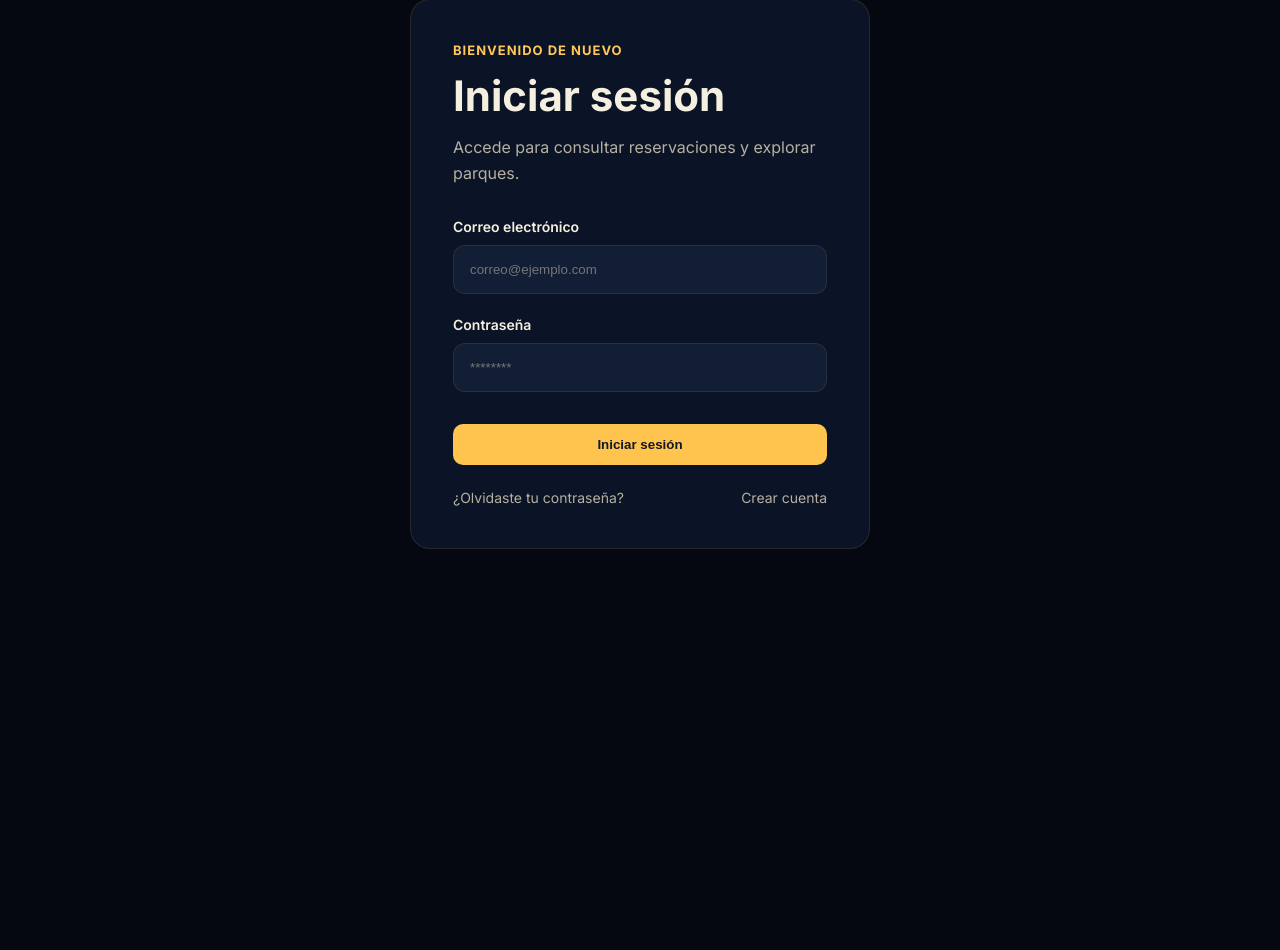
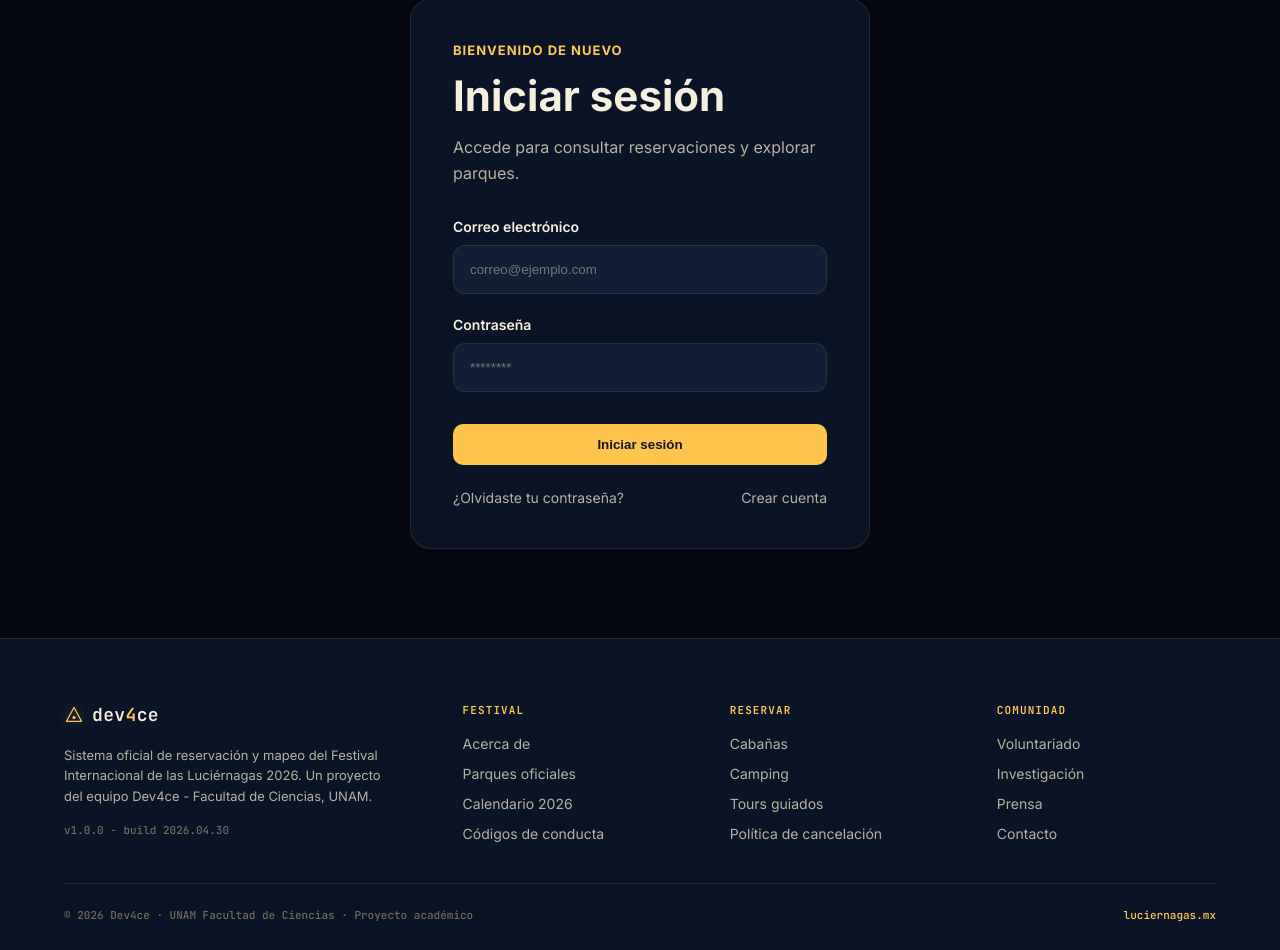
Before and after one commit to Xpartiel/Dev4ce, a Django app: a page that uses apps/core/templates/core/base.html in a window 1280 px wide. Shown: the part 162-1112 px from the top of the page. Before the commit the page ends 711 px from the top, so only its background shows below. Run offline with Django 5.2, Linux system fonts and the light colour scheme; parts of the project's set-up code (start-up, migrations or seed data) failed here and were passed over.

Commit message:
add: Adicion de footer y Acerca de

```diff
--- a/apps/core/static/core/css/styles.css
+++ b/apps/core/static/core/css/styles.css
@@ -2836,3 +2836,173 @@ textarea {
     transform: scale(1.3);
   }
 }
+
+
+/* ===== FOOTER GLOBAL ===== */
+/*
+ * Footer del sitio — Festival Internacional de las Luciérnagas 2026.
+ * Usa los tokens de diseño (var(--color-*)) para respetar modo claro/oscuro.
+ * Pega este bloque al final de styles.css.
+ */
+
+.site-footer {
+    background-color: var(--color-surface);
+    border-top: 1px solid var(--color-line);
+    padding: 64px 64px 28px;
+    color: var(--color-text-dim);
+}
+
+.footer-top {
+    display: grid;
+    grid-template-columns: 1.6fr repeat(3, 1fr);
+    gap: 48px;
+    max-width: 1200px;
+    margin: 0 auto;
+}
+
+/* --- Marca --- */
+.footer-logo {
+    display: inline-flex;
+    align-items: center;
+    gap: 8px;
+    font-size: 20px;
+    text-decoration: none;
+    color: var(--color-text);
+}
+
+.footer-logo .logo-icon {
+    color: var(--color-gold);
+}
+
+.footer-blurb {
+    margin: 16px 0 0;
+    max-width: 320px;
+    font-size: 13px;
+    line-height: 1.6;
+    color: var(--color-text-dim);
+}
+
+.footer-version {
+    margin: 16px 0 0;
+    font-family: 'JetBrains Mono', ui-monospace, monospace;
+    font-size: 11px;
+    color: var(--color-text-mute);
+}
+
+/* --- Columnas de enlaces --- */
+.footer-col h4 {
+    margin: 0 0 16px;
+    font-family: 'JetBrains Mono', ui-monospace, monospace;
+    font-size: 11px;
+    font-weight: 600;
+    text-transform: uppercase;
+    letter-spacing: 0.1em;
+    color: var(--color-gold);
+}
+
+.footer-col ul {
+    list-style: none;
+    margin: 0;
+    padding: 0;
+    display: flex;
+    flex-direction: column;
+    gap: 10px;
+}
+
+.footer-col a {
+    text-decoration: none;
+    font-size: 14px;
+    color: var(--color-text-dim);
+    transition: color 0.15s;
+}
+
+.footer-col a:hover {
+    color: var(--color-gold);
+}
+
+/* --- Barra inferior --- */
+.footer-bottom {
+    display: flex;
+    justify-content: space-between;
+    align-items: center;
+    gap: 16px;
+    flex-wrap: wrap;
+    max-width: 1200px;
+    margin: 40px auto 0;
+    padding-top: 24px;
+    border-top: 1px solid var(--color-line);
+    font-family: 'JetBrains Mono', ui-monospace, monospace;
+    font-size: 11px;
+    color: var(--color-text-mute);
+}
+
+.footer-domain {
+    color: var(--color-gold);
+}
+
+/* --- Responsive --- */
+@media (max-width: 900px) {
+    .site-footer {
+        padding: 48px 24px 24px;
+    }
+
+    .footer-top {
+        grid-template-columns: 1fr 1fr;
+        gap: 32px;
+    }
+
+    .footer-brand {
+        grid-column: 1 / -1;
+    }
+
+    .footer-bottom {
+        flex-direction: column;
+        align-items: flex-start;
+        gap: 8px;
+    }
+}
+
+@media (max-width: 540px) {
+    .footer-top {
+        grid-template-columns: 1fr;
+    }
+}
+
+/* ===== PÁGINA "ACERCA DE" ===== */
+
+.acerca-content {
+    max-width: 760px;
+    margin: 0 auto;
+    font-size: 16px;
+    line-height: 1.7;
+    color: var(--color-text-dim);
+}
+
+.acerca-content p {
+    margin: 0 0 18px;
+}
+
+.acerca-content strong {
+    color: var(--color-text);
+}
+
+.acerca-content h3 {
+    margin: 32px 0 12px;
+    font-size: 20px;
+    color: var(--color-text);
+}
+
+.acerca-content ul {
+    margin: 0 0 18px;
+    padding-left: 22px;
+    display: flex;
+    flex-direction: column;
+    gap: 8px;
+}
+
+.acerca-actions {
+    display: flex;
+    gap: 16px;
+    flex-wrap: wrap;
+    margin-top: 32px;
+}
--- /dev/null
+++ b/apps/core/templates/core/_footer.html
@@ -0,0 +1,76 @@
+{% comment %}
+  Footer global del sitio — Festival Internacional de las Luciérnagas 2026.
+  Se incluye desde base.html, justo después de </main>.
+
+  Esquema de enlaces:
+    · Acerca de        -> página interna pública (core:acerca)
+    · Parques oficiales -> mapa si hay sesión, login si no (gated)
+    · El resto          -> página "en construcción" (core:en_construccion)
+{% endcomment %}
+
+<footer class="site-footer">
+
+    <div class="footer-top">
+
+        <!-- Marca -->
+        <div class="footer-brand">
+            <a href="{% url 'landing' %}" class="footer-logo">
+                {% include "core/_logo.html" %}
+            </a>
+
+            <p class="footer-blurb">
+                Sistema oficial de reservación y mapeo del Festival
+                Internacional de las Luciérnagas 2026. Un proyecto del
+                equipo Dev4ce - Facultad de Ciencias, UNAM.
+            </p>
+
+            <p class="footer-version">v1.0.0 - build 2026.04.30</p>
+        </div>
+
+        <!-- Columna: FESTIVAL -->
+        <nav class="footer-col" aria-label="Festival">
+            <h4>Festival</h4>
+            <ul>
+                <li><a href="{% url 'core:acerca' %}">Acerca de</a></li>
+                <li>
+                    {% if user.is_authenticated %}
+                        <a href="{% url 'mapa_cliente' %}">Parques oficiales</a>
+                    {% else %}
+                        <a href="{% url 'login' %}">Parques oficiales</a>
+                    {% endif %}
+                </li>
+                <li><a href="{% url 'core:en_construccion' %}">Calendario 2026</a></li>
+                <li><a href="{% url 'core:en_construccion' %}">Códigos de conducta</a></li>
+            </ul>
+        </nav>
+
+        <!-- Columna: RESERVAR -->
+        <nav class="footer-col" aria-label="Reservar">
+            <h4>Reservar</h4>
+            <ul>
+                <li><a href="{% url 'core:en_construccion' %}">Cabañas</a></li>
+                <li><a href="{% url 'core:en_construccion' %}">Camping</a></li>
+                <li><a href="{% url 'core:en_construccion' %}">Tours guiados</a></li>
+                <li><a href="{% url 'core:en_construccion' %}">Política de cancelación</a></li>
+            </ul>
+        </nav>
+
+        <!-- Columna: COMUNIDAD -->
+        <nav class="footer-col" aria-label="Comunidad">
+            <h4>Comunidad</h4>
+            <ul>
+                <li><a href="{% url 'core:en_construccion' %}">Voluntariado</a></li>
+                <li><a href="{% url 'core:en_construccion' %}">Investigación</a></li>
+                <li><a href="{% url 'core:en_construccion' %}">Prensa</a></li>
+                <li><a href="{% url 'core:en_construccion' %}">Contacto</a></li>
+            </ul>
+        </nav>
+
+    </div>
+
+    <div class="footer-bottom">
+        <span>© 2026 Dev4ce · UNAM Facultad de Ciencias · Proyecto académico</span>
+        <span class="footer-domain">luciernagas.mx</span>
+    </div>
+
+</footer>
--- a/apps/core/templates/core/base.html
+++ b/apps/core/templates/core/base.html
@@ -146,6 +146,8 @@
 
     </main>
 
+    {% include "core/_footer.html" %}
+
     <!-- Toggle de tema claro/oscuro -->
     <script>
         (function () {
--- a/apps/core/urls.py
+++ b/apps/core/urls.py
@@ -5,4 +5,5 @@ app_name = "core"
 
 urlpatterns = [
     path("en-construccion/", views.en_construccion, name="en_construccion"),
+    path("acerca/", views.acerca, name="acerca"),
 ]
--- a/apps/core/views.py
+++ b/apps/core/views.py
@@ -2,3 +2,6 @@ from django.shortcuts import render
 
 def en_construccion(request):
     return render(request, "core/en_construccion.html")
+
+def acerca(request):
+    return render(request, "core/acerca.html")
```
Also changed, not shown: apps/core/templates/core/acerca.html (added, +66 -0 lines), apps/parques/templates/parques/landing.html (+6 -6 lines), apps/parques/views.py (+12 -1 lines).
